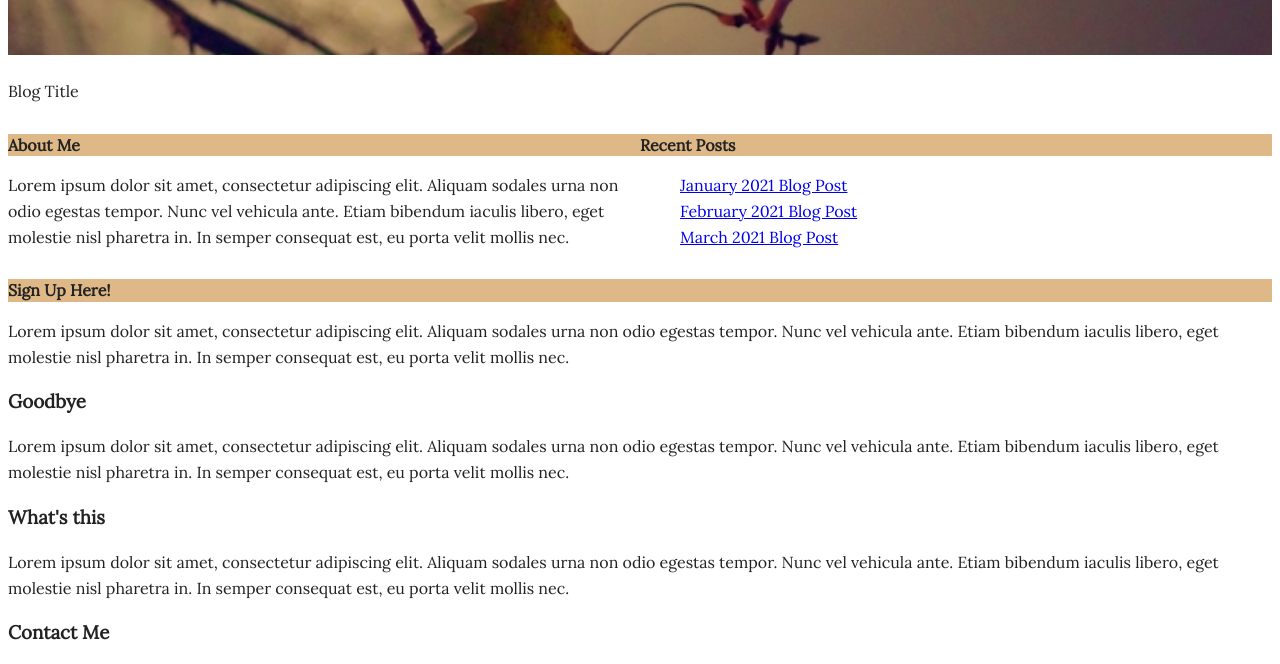
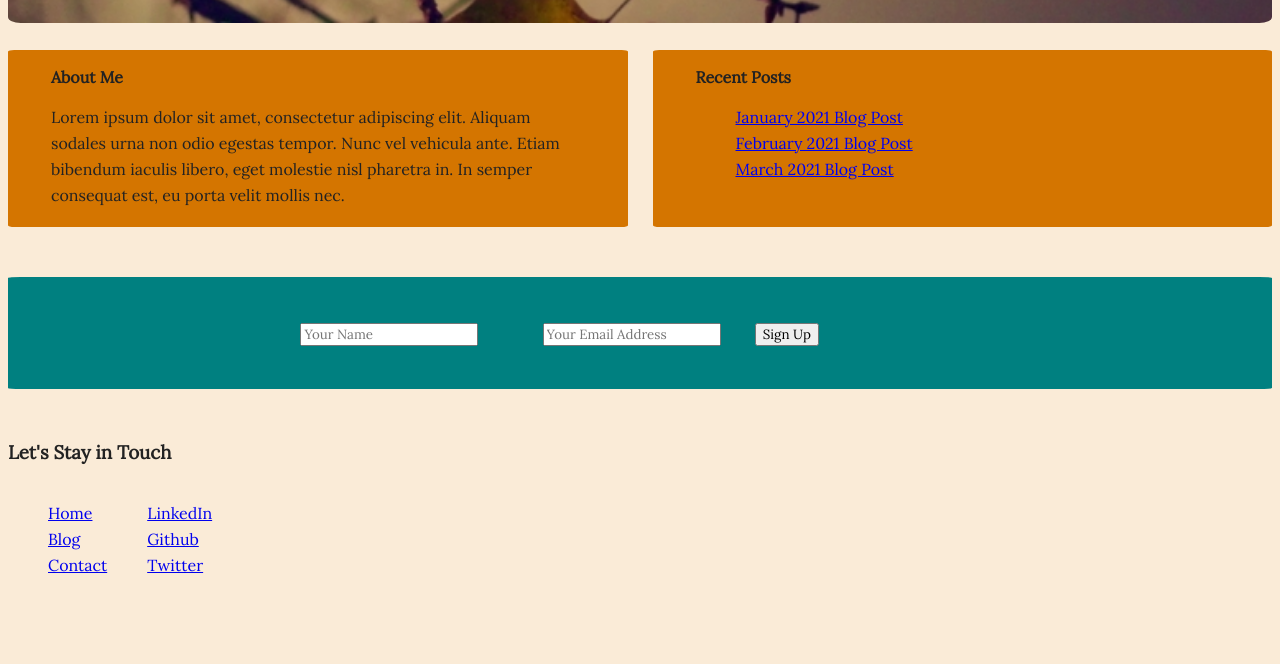
Before and after one commit to rachelzoeller/January-2021-FEWD, a plain HTML site: page index.html in a window 1280 px wide. Shown: the part 614-1278 px from the top of the page. After the commit the page ends 1223 px from the top, so only its background shows below. Drawn offline with Linux system fonts and the light colour scheme.

Commit message:
index.html

```diff
--- a/index.html
+++ b/index.html
@@ -8,10 +8,10 @@
     <link rel="preconnect" href="https://fonts.gstatic.com">
     <link href="https://fonts.googleapis.com/css2?family=Lora&display=swap" rel="stylesheet">
 </head>
-<body>
+<body style="background-color: antiquewhite;">
 
      <header class= "main-header">
-        <h1 class="title"><a href="#">Blog Title</a></h1>
+       <!--<h1 class="title"><a href="#">Blog Title</a></h1>-->
         <ul class="main-nav">
             <li><a href="#">About Me</a></li>
             <li><a href="#">Contact</a></li>
@@ -20,26 +20,41 @@
     </header> <!--main header-->
     <div class="banner">
         <img class="banner-img" src="placeimg_768_360_nature.jpg" alt="fall leaves on a tree">
-        <p class="title">Blog Title</p>
+        <p class="overlay-text">cradled.</p>
     </div>
 </div>
-<div class="row">
-    <div class="primary col">
+<section class="main-flex">
+    <div class="col">
                 <h2>About Me</h2>
                  <p>Lorem ipsum dolor sit amet, consectetur adipiscing elit. Aliquam sodales urna non odio egestas tempor. Nunc vel vehicula ante. Etiam bibendum iaculis libero, eget molestie nisl pharetra in. In semper consequat est, eu porta velit mollis nec.</p>
     </div> <!--primary-->
-        <div class="secondary col">
+        <div class="col">
                 <h2>Recent Posts</h2>
                 <ul class="recent-posts">
                     <li><a href="#">January 2021 Blog Post</a></li>
                     <li><a href="#">February 2021 Blog Post</a></li>
                     <li><a href="#">March 2021 Blog Post</a></li>
                 </ul>
-            </div> <!--secondary-->
- </div> <!--row-->
-            <section>
-                <h2>Sign Up Here!</h2>
-                <p>Lorem ipsum dolor sit amet, consectetur adipiscing elit. Aliquam sodales urna non odio egestas tempor. Nunc vel vehicula ante. Etiam bibendum iaculis libero, eget molestie nisl pharetra in. In semper consequat est, eu porta velit mollis nec.</p>
+        </div> <!--secondary-->
+</section>
+
+<section class="sign-up">
+    <form action="index.html" method="post">
+
+         <label for="name">
+         <input type="text" id="name" name="subscriber_name" placeholder="Your Name">
+        </label>
+
+         <label for="email">
+         <input type="email" id="mail" name="subscriber_email" placeholder="Your Email Address">
+        </label>
+
+        <label>
+         <button type="submit">Sign Up</button>
+        </label>
+    </form>
+</section>
+               <!-- <p>Lorem ipsum dolor sit amet, consectetur adipiscing elit. Aliquam sodales urna non odio egestas tempor. Nunc vel vehicula ante. Etiam bibendum iaculis libero, eget molestie nisl pharetra in. In semper consequat est, eu porta velit mollis nec.</p>
             </section>
             <footer>
                 <h3>Goodbye</h3>
@@ -50,13 +65,33 @@
         <aside>
             <h3>What's this</h3>
             <p>Lorem ipsum dolor sit amet, consectetur adipiscing elit. Aliquam sodales urna non odio egestas tempor. Nunc vel vehicula ante. Etiam bibendum iaculis libero, eget molestie nisl pharetra in. In semper consequat est, eu porta velit mollis nec.</p>
-        </aside>
+        </aside>  -->
 
 
 
 <div class="footer-container"></div>
     <footer class="wrapper">
-        <h3>Contact Me</h3>
+
+        <h3>Let's Stay in Touch</h3>
+
+        <section class="footer-flex">
+           <div class="links"></div>
+            <ul class="links">
+                <li><a href="#">Home</a></li>
+                <li><a href="#">Blog</a></li>
+                <li><a href="#">Contact</a></li>
+            </ul>
+          </div>
+            <div class="links">
+            <ul class=links>
+                <li><a href="#">LinkedIn</a></li>
+                <li><a href="#">Github</a></li>
+                <li><a href="#">Twitter</a></li>
+            </ul>
+        </div>
+        </section>
+
+
     </footer>
 </body>
 </html>
--- a/styles.css
+++ b/styles.css
@@ -5,6 +5,7 @@
 * {
     font-family: 'Lora', serif;
 }
+
 .banner-img {
     width: 100%;
     height: auto;
@@ -21,7 +22,8 @@ html {
     font-size: 1em;
     line-height: 1.4;
     box-sizing: border-box;
-    background-color: burlywood;
+    text-align: justify;
+
   }
 
 
@@ -39,14 +41,17 @@ html {
       position: relative;
   }
   p.overlay-text {
-      position:absolute; top:10px; left:20px;
+      position:absolute; bottom:10px; right:20px;
+  }
+  .overlay-text {
+      font-size: 4rem;
+      color: white;
+      margin-right: 40px;
   }
 
- /* .col {
-    background-color: #927777;
-    border: solid black;
-
- } */
+  .banner-img {
+    border-radius: 1%;
+  }
 
 /* =================================
   Base Layout Styles
@@ -74,7 +79,53 @@ html {
     list-style-type: none;
  }
 
+ .links {
+  list-style-type: none;
+ }
+
  /* ---- Layout Containers ---- */
+ .main-flex {
+  display: flex;
+
+}
+ .col {
+    padding-left:  40px;
+    padding-right: 40px;
+    background-color: #D47500;
+    border: #D47500 solid;
+    border-radius: 1%;
+    margin-top: 20px;
+    box-shadow: black 50px;
+
+}
+.col:nth-child(2) {
+  margin-left: 25px;
+  text-align: left;
+}
+.footer-flex {
+  display: inline-flex
+}
+
+form {
+  margin: 20px;
+  max-width: 768px;
+  text-align: right;
+}
+label, input {
+  display: inline-block;
+  margin-left: 30px;
+
+}
+ .sign-up {
+    margin-top: 50px;
+    margin-bottom: 50px;
+    padding: 20px;
+    border: solid teal;
+    background-color: teal;
+    border-radius: 1%;
+
+
+ }
 
   /* =================================
   Media Queries
```
Also changed, not shown: script.js (added, +19 -0 lines).
